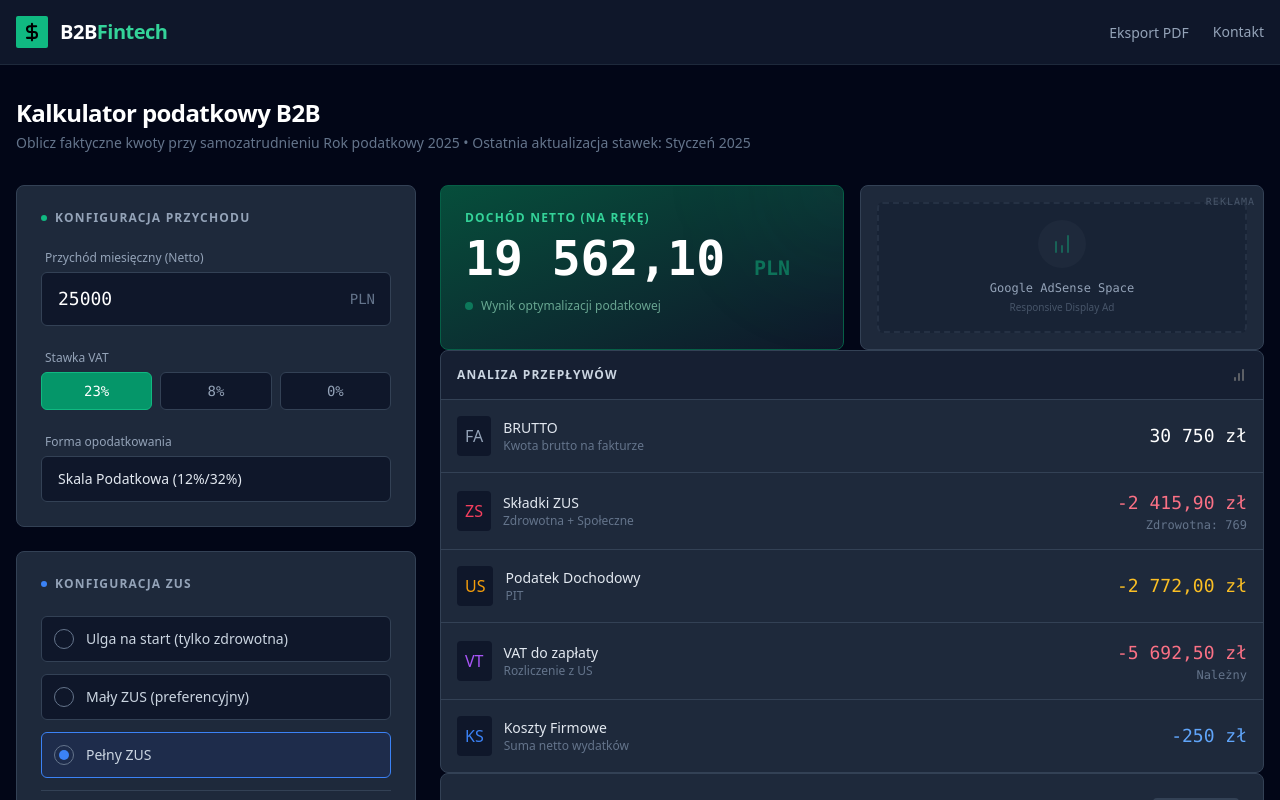
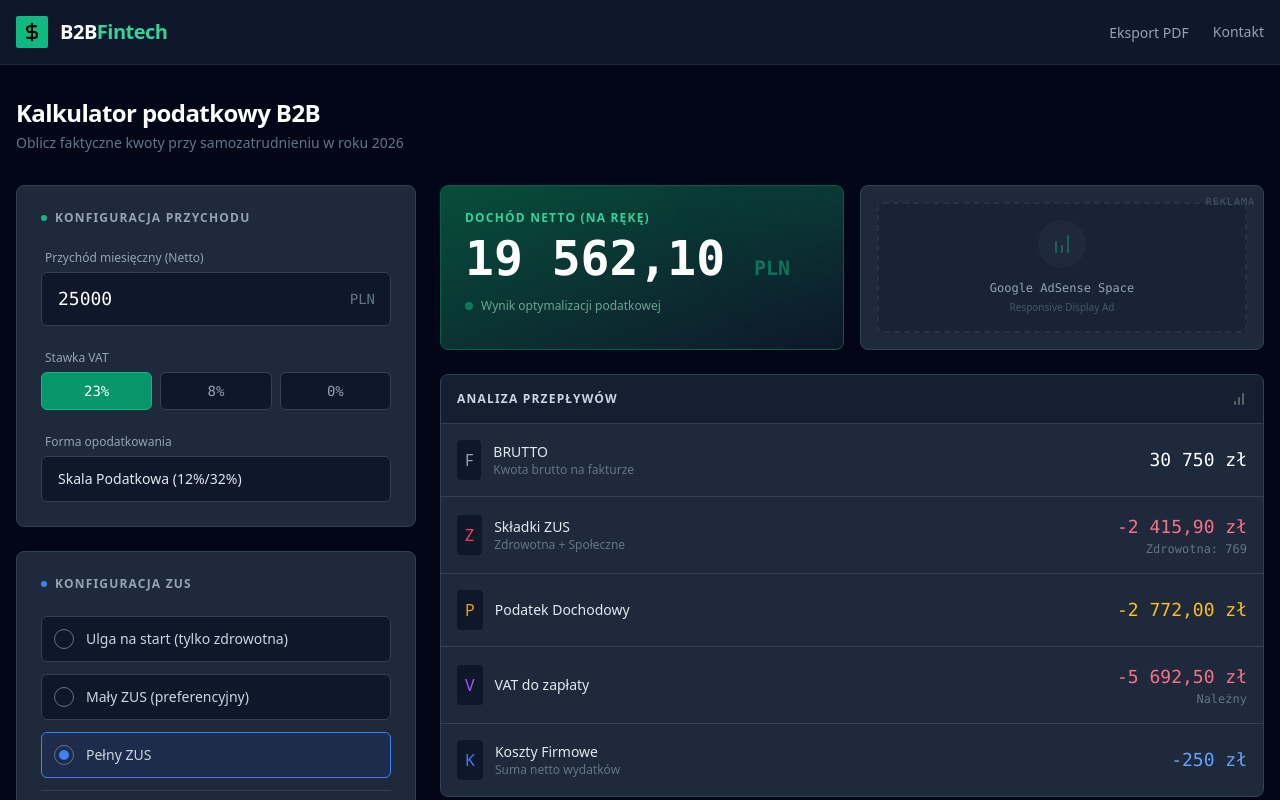
Before and after one commit to bkonczyk/b2b-calc-v2, an Angular app: page / in a window 1280 px wide. Shown: the top 800 px of the page. Built offline with nearby package versions, Linux system fonts and the light colour scheme.

Commit message:
unify spacing

```diff
--- a/src/app/app.component.html
+++ b/src/app/app.component.html
@@ -18,8 +18,7 @@
                     Kalkulator podatkowy B2B
                 </h1>
                 <p class="text-slate-500 text-sm">
-                    Oblicz faktyczne kwoty przy samozatrudnieniu
-                    Rok podatkowy 2025 • Ostatnia aktualizacja stawek: Styczeń 2025
+                    Oblicz faktyczne kwoty przy samozatrudnieniu w roku 2026
                 </p>
             </div>
         </div>
@@ -31,7 +30,7 @@
             </div>
 
             <!-- Prawa kolumna: Wyniki -->
-            <div class="lg:col-span-8 space-y-6 order-1 lg:order-2">
+            <div class="lg:col-span-8 order-1 lg:order-2 flex flex-col gap-6">
                 <app-results-summary />
                 <app-detailed-breakdown />
                 <app-expenses-manager />
--- a/src/app/components/calculator/detailed-breakdown/detailed-breakdown.component.html
+++ b/src/app/components/calculator/detailed-breakdown/detailed-breakdown.component.html
@@ -8,7 +8,7 @@
         <!-- Row 1: Przychód -->
         <div class="p-4 flex flex-col md:flex-row justify-between items-center gap-2 hover:bg-slate-700/30 transition-colors">
             <div class="flex items-center gap-3 w-full md:w-auto">
-                <div class="p-2 bg-slate-900 rounded text-slate-400">FA</div>
+                <div class="p-2 bg-slate-900 rounded text-slate-400">F</div>
                 <div>
                     <p class="text-sm text-slate-200 font-medium">BRUTTO</p>
                     <p class="text-xs text-slate-500">Kwota brutto na fakturze</p>
@@ -20,7 +20,7 @@
         <!-- Row 2: ZUS -->
         <div class="p-4 flex flex-col md:flex-row justify-between items-center gap-2 hover:bg-slate-700/30 transition-colors">
             <div class="flex items-center gap-3 w-full md:w-auto">
-                <div class="p-2 bg-slate-900 rounded text-rose-500">ZS</div>
+                <div class="p-2 bg-slate-900 rounded text-rose-500">Z</div>
                 <div>
                     <p class="text-sm text-slate-200 font-medium">Składki ZUS</p>
                     <p class="text-xs text-slate-500">Zdrowotna + Społeczne</p>
@@ -35,10 +35,10 @@
         <!-- Row 3: Podatek -->
         <div class="p-4 flex flex-col md:flex-row justify-between items-center gap-2 hover:bg-slate-700/30 transition-colors">
             <div class="flex items-center gap-3 w-full md:w-auto">
-                <div class="p-2 bg-slate-900 rounded text-amber-500">US</div>
+                <div class="p-2 bg-slate-900 rounded text-amber-500">P</div>
                 <div>
                     <p class="text-sm text-slate-200 font-medium">Podatek Dochodowy</p>
-                    <p class="text-xs text-slate-500">PIT</p>
+<!--                    <p class="text-xs text-slate-500">PIT</p>-->
                 </div>
             </div>
             <p class="font-mono text-amber-400 text-lg">-{{ service.results().incomeTax | number:'1.2-2' }} zł</p>
@@ -47,10 +47,10 @@
         <!-- Row 4: VAT do zapłaty -->
         <div class="p-4 flex flex-col md:flex-row justify-between items-center gap-2 hover:bg-slate-700/30 transition-colors">
             <div class="flex items-center gap-3 w-full md:w-auto">
-                <div class="p-2 bg-slate-900 rounded text-purple-500">VT</div>
+                <div class="p-2 bg-slate-900 rounded text-purple-500">V</div>
                 <div>
                     <p class="text-sm text-slate-200 font-medium">VAT do zapłaty</p>
-                    <p class="text-xs text-slate-500">Rozliczenie z US</p>
+<!--                    <p class="text-xs text-slate-500">Rozliczenie z US</p>-->
                 </div>
             </div>
             <div class="text-right">
@@ -67,7 +67,7 @@
         <!-- Row 4: Koszty -->
         <div class="p-4 flex flex-col md:flex-row justify-between items-center gap-2 hover:bg-slate-700/30 transition-colors">
             <div class="flex items-center gap-3 w-full md:w-auto">
-                <div class="p-2 bg-slate-900 rounded text-blue-500">KS</div>
+                <div class="p-2 bg-slate-900 rounded text-blue-500">K</div>
                 <div>
                     <p class="text-sm text-slate-200 font-medium">Koszty Firmowe</p>
                     <p class="text-xs text-slate-500">Suma netto wydatków</p>
--- a/src/app/components/layout/footer/footer.component.ts
+++ b/src/app/components/layout/footer/footer.component.ts
@@ -1,7 +1,4 @@
-import {Component, inject} from '@angular/core';
-import {CommonModule} from '@angular/common'; // Potrzebne dla ngClass itp.
-import {B2bCalculatorService} from '../../../services/b2b-calculator.service';
-import {TAX_FORM_OPTIONS, ZUS_OPTIONS} from '../../../models/b2b-types';
+import {Component} from '@angular/core';
 
 
 @Component({
--- a/src/app/components/layout/navbar/navbar.component.html
+++ b/src/app/components/layout/navbar/navbar.component.html
@@ -25,9 +25,9 @@
                 </div>
             </div>
 
-            <button class="text-slate-400 hover:text-emerald-400 transition-colors text-sm font-medium">
+            <a href="mailto:kontakt@kalkb2b.pl" class="text-slate-400 hover:text-emerald-400 transition-colors text-sm font-medium">
                 Kontakt
-            </button>
+            </a>
         </div>
     </div>
 </nav>
```
